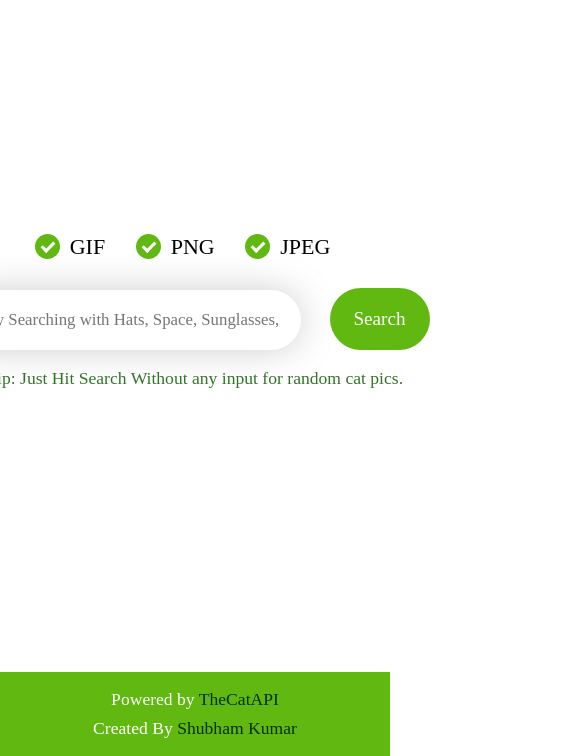
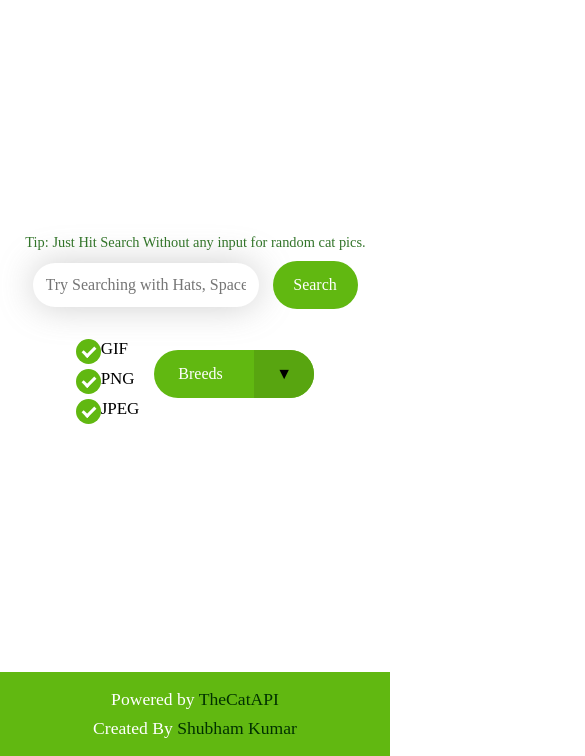
Before and after one commit to shubham2270/cat-finder, a website: page index.html in a window 390 px wide. Shown: the part 88-844 px from the top of the page, 585 px wide, since content can reach past the window. Drawn offline with nearby package versions, Linux system fonts and the light colour scheme; no server answers.

Commit message:
added dropdown with breeds and responsive for mobile

```diff
--- /dev/null
+++ b/css/customRadio.css
@@ -0,0 +1,74 @@
+/* ----------------------Checkbox styling start ------------------------- */
+
+/* Hide the browser's default checkbox */
+label input {
+    position: absolute;
+    opacity: 0;
+    cursor: pointer;
+    height: 0;
+    width: 0;
+  }
+
+  label {
+    /* display: block; */
+    position: relative;
+    padding-left: 35px;
+    padding-right: 25px;
+    /* margin-top: 12px; */
+    cursor: pointer;
+    font-size: 22px;
+    -webkit-user-select: none;
+    -moz-user-select: none;
+    -ms-user-select: none;
+    user-select: none;
+  }
+
+  /* Create a custom checkbox */
+.checkmark {
+    position: absolute;
+    top: 0;
+    left: 0;
+    height: 25px;
+    width: 25px;
+    background-color: #eee;
+    border-radius: 2px;
+    transition: all ease-in-out 300ms;
+  }
+
+  /* On mouse-over, add a grey background color */
+label:hover input ~ .checkmark {
+    background-color: #ccc;
+  }
+
+  /* When the checkbox is checked, add a blue background */
+  label input:checked ~ .checkmark {
+    background: var(--primary-color);
+    border-radius: 50px;
+    transition: all ease-in-out 300ms;
+  }
+
+  /* Create the checkmark/indicator (hidden when not checked) */
+  .checkmark:after {
+    content: "";
+    position: absolute;
+    display: none;
+  }
+
+  /* Show the checkmark when checked */
+  label input:checked ~ .checkmark:after {
+    display: block;
+  }
+
+  /* Style the checkmark/indicator */
+  label .checkmark:after {
+    left: 9px;
+    top: 5px;
+    width: 5px;
+    height: 10px;
+    border: solid white;
+    border-width: 0 3px 3px 0;
+    -webkit-transform: rotate(45deg);
+    -ms-transform: rotate(45deg);
+    transform: rotate(45deg);
+  }
+    /* ----------------------Checkbox styling end ------------------------- */
--- /dev/null
+++ b/css/dropdown.css
@@ -0,0 +1,65 @@
+
+  /* Reset Select */
+  select {
+    -webkit-appearance: none;
+    -moz-appearance: none;
+    -ms-appearance: none;
+    appearance: none;
+    outline: 0;
+    box-shadow: none;
+    border: 0 !important;
+    background-color: rgb(97, 184, 17);
+    background-image: none;
+  }
+
+
+
+  /* Custom Select */
+  .select {
+    position: relative;
+    display: block;
+    width: 15em;
+    height: 3em;
+    line-height: 3;
+    background-color: rgb(97, 184, 17);
+    overflow: hidden;
+    border-radius: 100px;
+  }
+
+  .select:hover {
+    border-radius: 0px;
+    transition: all ease-in-out 300ms;
+  }
+
+  select {
+    width: 100%;
+    height: 100%;
+    margin: 0;
+    padding: 0 0 0 1.5em;
+    color: #fff;
+    font-size: 1rem;
+    cursor: pointer;
+  }
+  select::-ms-expand {
+    display: none;
+  }
+  /* Arrow */
+  .select::after {
+    content: '\25BC';
+    position: absolute;
+    top: 0;
+    right: 0;
+    bottom: 0;
+    padding: 0 1.4em;
+    background-color: rgb(88, 165, 16);
+    pointer-events: none;
+  }
+  /* Transition */
+  .select:hover::after {
+    color: #77f312;
+  }
+  .select::after {
+    -webkit-transition: .25s all ease;
+    -o-transition: .25s all ease;
+    transition: .25s all ease;
+  }
--- /dev/null
+++ b/css/main.css
@@ -0,0 +1,4 @@
+@import url(../style.css);
+@import url(./dropdown.css);       /* Custom select drop down styling */
+@import url(./customRadio.css);  /* Custom Radio button styling */
+@import url(./mediaquery.css);
--- /dev/null
+++ b/css/mediaquery.css
@@ -0,0 +1,130 @@
+@media only screen and (max-width: 600px) {
+
+            header{
+            font-size: 1.2rem;
+            }
+
+            #container {
+            display: grid;
+            /* background-color: yellow;  */
+        }
+
+        #wrapper {
+            display: grid;
+            grid-template-rows:  auto;
+            align-self: center;
+            transition: all ease-in-out 400ms;
+        }
+
+        #images {
+            display: grid;
+            grid-template-columns: repeat(2, 200px);
+            grid-gap: 15px;
+            align-content: center;
+            padding-top: 30px;
+            /* background-color: red; */
+        }
+
+        img {
+        width: 200px;
+        align-self: stretch;
+        border-radius: 5px;
+        }
+
+        #searchBox {
+        background: rgb(255, 255, 255);
+        padding: 13px;
+        border-radius: 3px;
+        box-shadow: rgba(194, 194, 194, 0.8) 0px 0px 35px;
+        width: 200px;
+        font-size: 1rem;
+        outline: none;
+        transition: all ease-in-out 300ms;
+        border-radius: 100px;
+        }
+
+        button {
+            padding: 15px;
+            border-radius: 100px;
+            border: 0;
+            /* font-size: 5px; */
+            color: white;
+            margin-left: 10px;
+            width: 85px;
+            font-size: 1rem;
+            outline: none;
+            transition: all ease-in-out 200ms;
+            cursor: pointer;
+          }
+
+          #filter {
+            justify-self: center;
+            /* flex-direction: column; */
+            padding-top: 20px;
+            display: flex;
+            align-items: center;
+         }
+
+
+         /* Style for radio buttons */
+         label {
+            display: block;
+            position: relative;
+            padding-left: 25px;
+            padding-right: 15px;
+            padding-top: 10px;
+            cursor: pointer;
+            font-size: 17px;
+            -webkit-user-select: none;
+            -moz-user-select: none;
+            -ms-user-select: none;
+            user-select: none;
+          }
+
+          .checkmark {
+            position: absolute;
+            top: 0;
+            left: 0;
+            height: 25px;
+            width: 25px;
+            background-color: #eee;
+            border-radius: 2px;
+            transition: all ease-in-out 300ms;
+            margin-top: 10px;
+          }
+
+          /* dropdown style */
+
+          .select {
+            position: relative;
+            display: block;
+            width: 10em;
+            height: 3em;
+            background-color: rgb(97, 184, 17);
+            overflow: hidden;
+            border-radius: 100px;
+          }
+
+          #errorMessage {
+            color: rgb(255, 79, 79);
+            text-align: center;
+            padding-top: 30px;
+            display: none;
+          }
+
+          #errorMessage p {
+            color: rgb(163, 163, 163);
+            text-align: center;
+            padding-top: 10px;
+          }
+
+          #tip {
+            text-align: center;
+            font-size: .9rem;
+            color: rgb(50, 116, 41);
+            display: block;
+            padding: 0px 10px 10px 10px;
+            transition: all ease-in-out 1s;
+          }
+
+}
--- a/index.html
+++ b/index.html
@@ -4,7 +4,7 @@
     <meta charset="UTF-8">
     <meta name="viewport" content="width=device-width, initial-scale=1.0">
     <meta http-equiv="X-UA-Compatible" content="ie=edge">
-    <link rel="stylesheet" href="style.css">
+    <link rel="stylesheet" href="/css/main.css">
     <link rel="stylesheet" href="https://cdnjs.cloudflare.com/ajax/libs/animate.css/3.7.0/animate.min.css">
 
 
@@ -17,9 +17,22 @@
             <h1>Cat Pics Finder</h1>
         </header>
         <div id="wrapper">
+
+            <div id="tip" class="animated bounceIn">Tip: Just Hit Search Without any input for random cat pics.</div>
+
+             <!-- Search Input and Button -->
+            <div id="input">
+                <input type="text" id="searchBox" placeholder="Try Searching with Hats, Space, Sunglasses, Boxes..." class="animated">
+                <button type="button" id="button">Search</button>
+            </div>
+            <!-- End of Search Input and Button -->
+
+             <!-- Error message -->
+             <div id="errorMessage" class="animated tada">Error: Cannot find Images with provided input<p>Try Searching With these terms instead : Hats, Space, Ties, Boxes, Sunglasses</p> </div>
+
             <!-- Sort By file type functionality -->
-
-            <div id="imageType">
+            <div id="filter">
+                <div>
                     <label for="gif" class="">GIF
                         <input type="checkbox" class="filled-in" checked="checked" name="fileType" id="gif" value="gif">
                         <span class="checkmark animated bounceInDown"></span>
@@ -35,18 +48,25 @@
                         <span class="checkmark animated bounceInDown"></span>
                     </label>
                 </div>
+
+
+                <div class="select">
+                    <select name="select" id="select">
+                      <option>Breeds</option>
+                    </select>
+                  </div>
+
+
+            </div>
              <!-- End of Sort By file type functionality -->
 
-            <div id="input">
-                <input type="text" id="searchBox" placeholder="Try Searching with Hats, Space, Sunglasses, cloths..." class="animated">
-                <button type="button" id="button">Search</button>
-            </div>
-            <div id="errorMessage" class="animated tada">Error: Cannot find Images with provided input<p>Try Searching With these terms instead : Hats, Space, Ties, Boxes, Sunglasses</p> </div>
 
+            <!-- Images display area -->
             <div id="imgWrapper">
-                <div id="tip" class="animated bounceIn">Tip: Just Hit Search Without any input for random cat pics.</div>
+
                 <div id="images"></div>
             </div>
+            <!-- End of Images display area -->
         </div>
 
     </div>
@@ -59,6 +79,6 @@
         </div>
     </footer>
 
-    <script src="./script.js"></script>
+    <script src="./main.js"></script>
 </body>
 </html>
--- a/script.js
+++ b/main.js
@@ -5,18 +5,35 @@ const header = document.getElementsByTagName('header')[0];
 const wrapper = document.getElementById('wrapper');
 const errorMessage = document.getElementById('errorMessage');
 const tip = document.getElementById('tip');
+const select = document.getElementById('select');
 // const container = document.getElementById('container');
-
 
 const key = "a74a814e-7117-4598-b279-49f6effda03e";
 
+//Screen for mobile devises
+let mobile = window.matchMedia("(max-width: 600px)")
+
+//Populate SELECT drop down with fetched data
+fetch(`https://api.thecatapi.com/v1/breeds`)
+    .then(res => res.json())
+    .then((data) => {
+        data.forEach((item) => {
+            let option = document.createElement('option');
+            let breed = document.createTextNode(item.name);
+            option.appendChild(breed);
+            option.setAttribute('value', item.name);
+            select.insertBefore(option, select.lastChild);
+        })
+    })
 
 
+//Displays pics on enter or click
 const displayImages = (e) => {
     if(e.keyCode === 13 || e.type === 'click') { //checks if enter is pressed or click event happened
+
         image.innerHTML = ""; //Clears the image div before displaying new images on search.
-        tip.style.display = 'none';
-        errorMessage.style.display = 'none';
+        tip.style.display = 'none'; //Hide text message
+        errorMessage.style.display = 'none'; //Hide error text message
 
         const fileType = document.getElementsByName('fileType'); //Grabs the check boxes
         let imageType = ""; //Stores check boxes checked values
@@ -46,6 +63,7 @@ const displayImages = (e) => {
                         fetch(`https://api.thecatapi.com/v1/images/search?limit=9&page=2&order=Desc&mime_types=${imageType}&category_ids=${cat.id}`)
                         .then(response => response.json())
                         .then(data => {
+
                             //Creates img tags and display images
                             data.map((item) => {
                                 let imageTag = document.createElement('img');
@@ -56,7 +74,7 @@ const displayImages = (e) => {
                     }
 
                 })
-        } else {
+        } else { //if search field is left blank and search is clicked then display random images
             fetch(`https://api.thecatapi.com/v1/images/search?limit=9&page=2&order=Desc&mime_types=${imageType}`)
                 .then(response => response.json())
                 .then(data => {
@@ -70,19 +88,34 @@ const displayImages = (e) => {
         }
 
     }
-    wrapper.style.height = '430px';  //moves search bar to top on submit
-    searchInput.style.width = '500px'; //Restrict the search width on click
+
+    if (mobile.matches) {
+        searchInput.style.width = '200px'; //Restrict the search width on click
+        wrapper.style.height = '500px';  //moves search bar to top on submit
+    } else {
+        searchInput.style.width = '500px';
+        wrapper.style.height = '430px';
+    }
 }
 
 
 
 //Increase the size of search bar on focus
 const increaseSearchBar = () => {
+    if (mobile.matches) {
+        searchInput.style.width = '230px';
+    } else {
         searchInput.style.width = '500px';
+    }
+
 }
 //Decrease the size of search bar on blur
 const decreaseSearchBar = () => {
-    searchInput.style.width = '300px';
+    if (mobile.matches) {
+        searchInput.style.width = '200px';
+    } else {
+        searchInput.style.width = '300px';
+    }
 }
 
 
--- a/style.css
+++ b/style.css
@@ -22,7 +22,6 @@ body {
     grid-template-rows: 1fr 8fr auto;
     height:100% ;
     /* background-color: yellow; */
-
 }
 
 #wrapper {
@@ -42,7 +41,6 @@ body {
     display: grid;
     justify-content: center;
     align-content: center;
-
 }
 
 #images {
@@ -94,7 +92,6 @@ button {
   padding: 20px;
   border-radius: 100px;
   border: 0;
-  font-size: 12px;
   color: white;
   margin-left: 25px;
   width: 100px;
@@ -108,9 +105,11 @@ button:hover {
     background: rgb(71, 133, 13);
 }
 
-#imageType {
+#filter {
     justify-self: center;
-    padding-bottom: 40px;
+    padding-top: 40px;
+    display: flex;
+    align-items: center;
 }
 
 footer {
@@ -121,7 +120,6 @@ footer {
     background-color:var(--primary-color);
     align-items: center;
     display: flex;
-
 }
 #footer {
     width: 100%;
@@ -138,84 +136,6 @@ footer {
   color: rgb(255, 251, 0);
   transition: all ease-in-out 300ms;
 }
-
-
-
-
- /* ----------------------Checkbox styling start ------------------------- */
-
-/* Hide the browser's default checkbox */
-label input {
-    position: absolute;
-    opacity: 0;
-    cursor: pointer;
-    height: 0;
-    width: 0;
-  }
-
-  label {
-    /* display: block; */
-    position: relative;
-    padding-left: 35px;
-    padding-right: 25px;
-    margin-bottom: 12px;
-    cursor: pointer;
-    font-size: 22px;
-    -webkit-user-select: none;
-    -moz-user-select: none;
-    -ms-user-select: none;
-    user-select: none;
-  }
-
-  /* Create a custom checkbox */
-.checkmark {
-    position: absolute;
-    top: 0;
-    left: 0;
-    height: 25px;
-    width: 25px;
-    background-color: #eee;
-    border-radius: 2px;
-    transition: all ease-in-out 300ms;
-  }
-
-  /* On mouse-over, add a grey background color */
-label:hover input ~ .checkmark {
-    background-color: #ccc;
-  }
-
-  /* When the checkbox is checked, add a blue background */
-  label input:checked ~ .checkmark {
-    background: var(--primary-color);
-    border-radius: 50px;
-    transition: all ease-in-out 300ms;
-  }
-
-  /* Create the checkmark/indicator (hidden when not checked) */
-  .checkmark:after {
-    content: "";
-    position: absolute;
-    display: none;
-  }
-
-  /* Show the checkmark when checked */
-  label input:checked ~ .checkmark:after {
-    display: block;
-  }
-
-  /* Style the checkmark/indicator */
-  label .checkmark:after {
-    left: 9px;
-    top: 5px;
-    width: 5px;
-    height: 10px;
-    border: solid white;
-    border-width: 0 3px 3px 0;
-    -webkit-transform: rotate(45deg);
-    -ms-transform: rotate(45deg);
-    transform: rotate(45deg);
-  }
-    /* ----------------------Checkbox styling end ------------------------- */
 
 #errorMessage {
   color: rgb(255, 79, 79);
```
Lines whose indentation alone changed are shown as unchanged.
